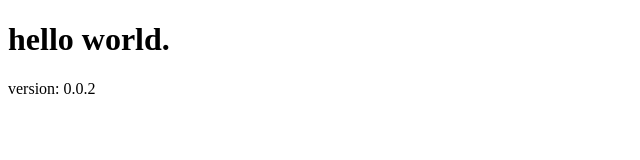
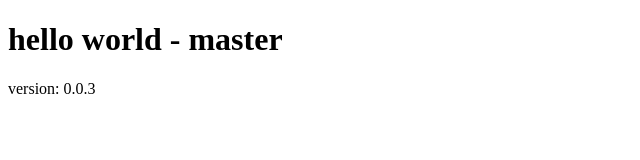
Before and after one commit to sordi17/gitAlura, a plain HTML site: page index.html in a window 1280 px wide. Shown: the whole page, without its empty margins (0-640 px from the left). Drawn offline with Linux system fonts and the light colour scheme.

Commit message:
version 0.0.3

```diff
--- a/index.html
+++ b/index.html
@@ -6,8 +6,8 @@
   </head>
   <body>
 
-    <h1>hello world.</h1>
-    <p>version: 0.0.2</p>
+    <h1>hello world - master</h1>
+    <p>version: 0.0.3</p>
 
   </body>
 </html>
```
